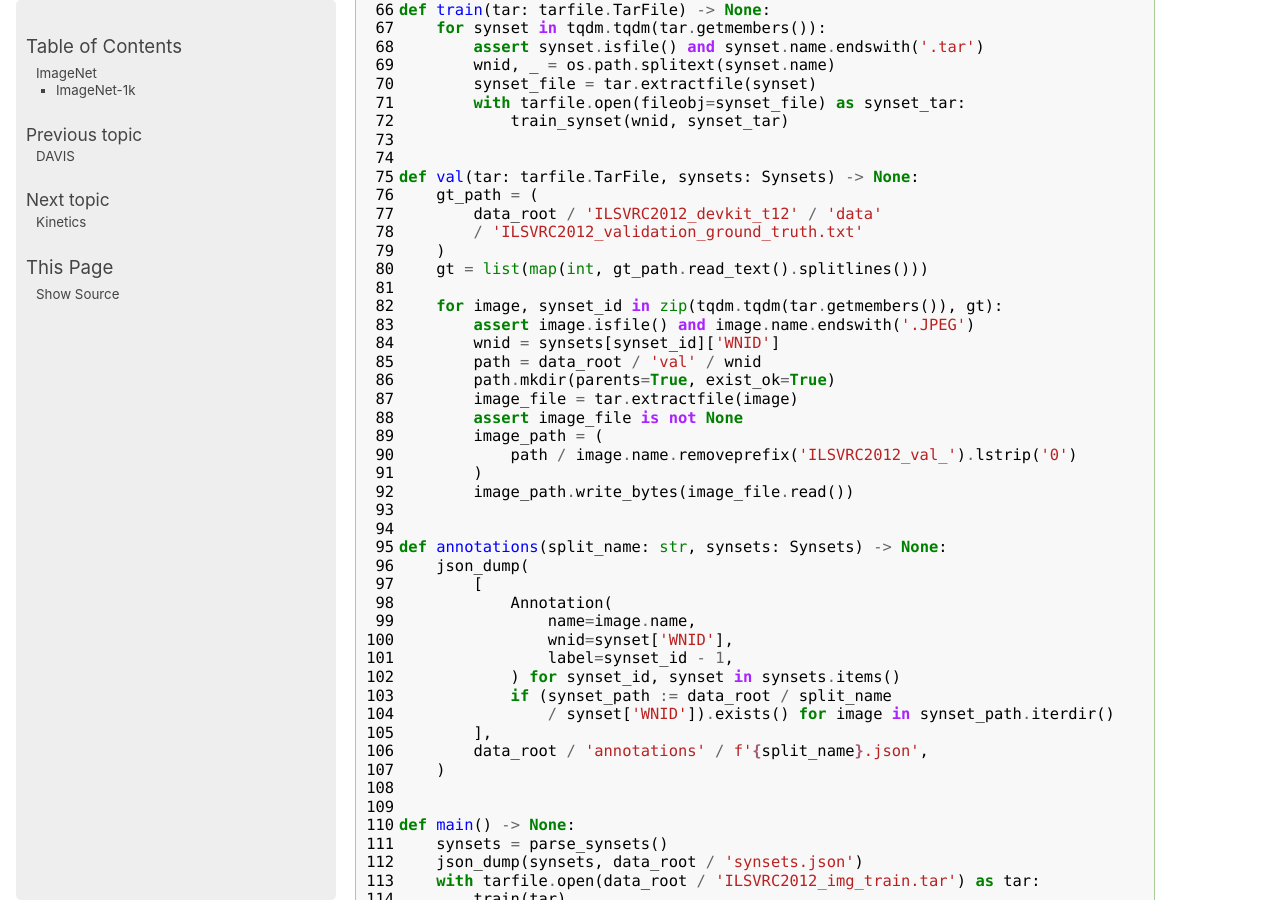
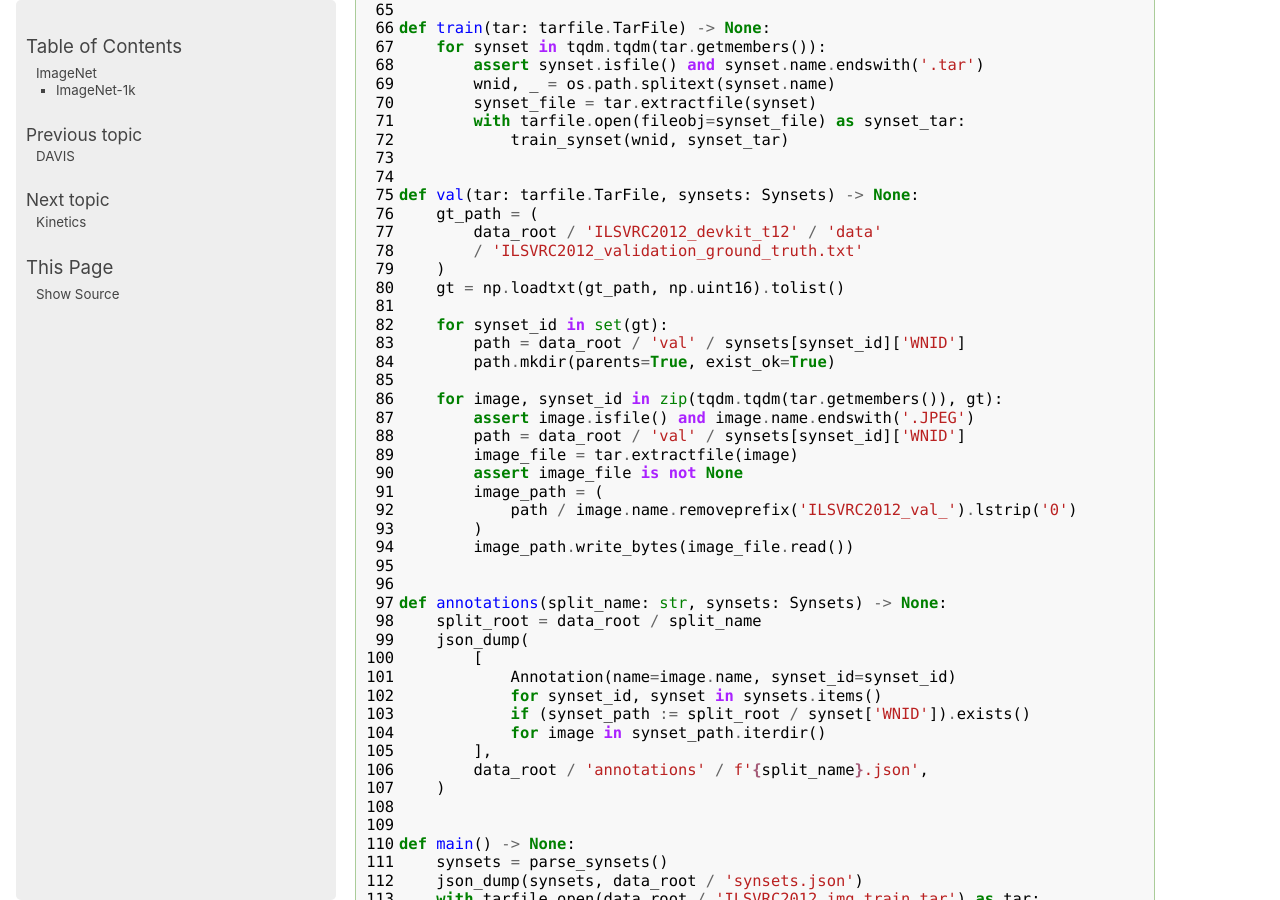
Before and after one commit to LutingWang/todd, a Sphinx documentation site: the page built from docs/source/data/imagenet.rst, in a window 1280 px wide and 900 px high, scrolled down 1708 px. Built offline with Sphinx 7.4.7, drawn with Linux system fonts in a browser that asks for light colours; some of the changed text lies outside the part shown.

Commit message:
fix(tasks): kd pipeline

```diff
--- a/docs/source/data/imagenet_1k.py
+++ b/docs/source/data/imagenet_1k.py
@@ -3,6 +3,7 @@
 import tarfile
 from typing import Any, TypedDict, cast
 
+import numpy as np
 import numpy.typing as npt
 import scipy.io
 import tqdm
@@ -27,8 +28,7 @@
 
 class Annotation(TypedDict):
     name: str
-    wnid: str
-    label: int
+    synset_id: int
 
 
 def parse_synset(array: npt.NDArray[Any]) -> tuple[int, Synset]:
@@ -77,13 +77,15 @@
         data_root / 'ILSVRC2012_devkit_t12' / 'data'
         / 'ILSVRC2012_validation_ground_truth.txt'
     )
-    gt = list(map(int, gt_path.read_text().splitlines()))
+    gt = np.loadtxt(gt_path, np.uint16).tolist()
+
+    for synset_id in set(gt):
+        path = data_root / 'val' / synsets[synset_id]['WNID']
+        path.mkdir(parents=True, exist_ok=True)
 
     for image, synset_id in zip(tqdm.tqdm(tar.getmembers()), gt):
         assert image.isfile() and image.name.endswith('.JPEG')
-        wnid = synsets[synset_id]['WNID']
-        path = data_root / 'val' / wnid
-        path.mkdir(parents=True, exist_ok=True)
+        path = data_root / 'val' / synsets[synset_id]['WNID']
         image_file = tar.extractfile(image)
         assert image_file is not None
         image_path = (
@@ -93,15 +95,13 @@
 
 
 def annotations(split_name: str, synsets: Synsets) -> None:
+    split_root = data_root / split_name
     json_dump(
         [
-            Annotation(
-                name=image.name,
-                wnid=synset['WNID'],
-                label=synset_id - 1,
-            ) for synset_id, synset in synsets.items()
-            if (synset_path := data_root / split_name
-                / synset['WNID']).exists() for image in synset_path.iterdir()
+            Annotation(name=image.name, synset_id=synset_id)
+            for synset_id, synset in synsets.items()
+            if (synset_path := split_root / synset['WNID']).exists()
+            for image in synset_path.iterdir()
         ],
         data_root / 'annotations' / f'{split_name}.json',
     )
```
Also changed, not shown: docs/source/data/imagenet.rst (+5 -4 lines), 5 other files.
